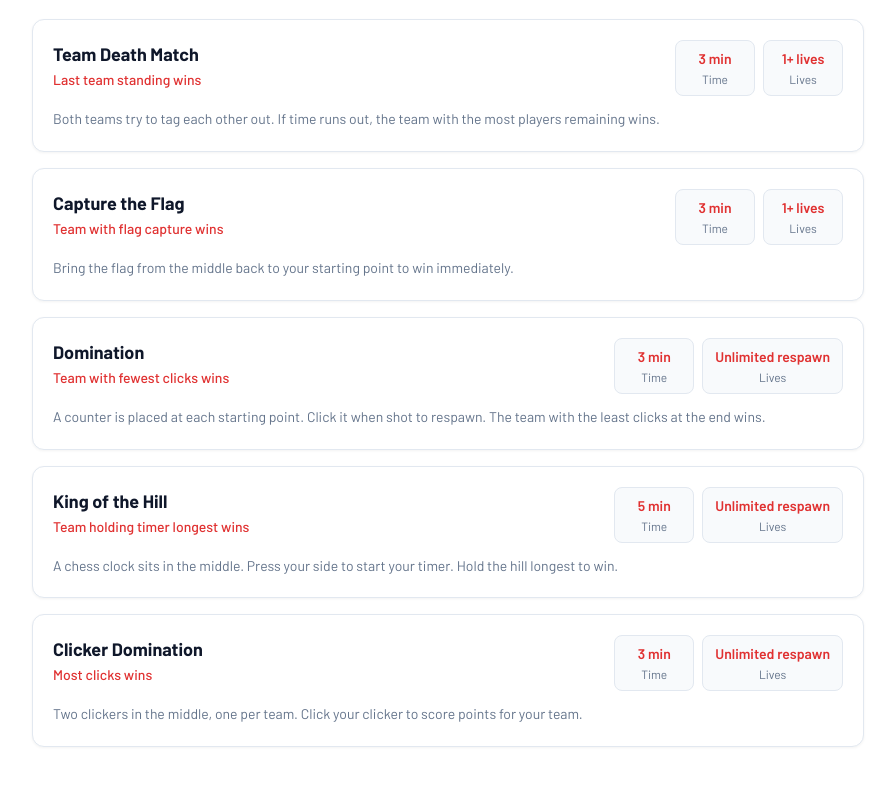
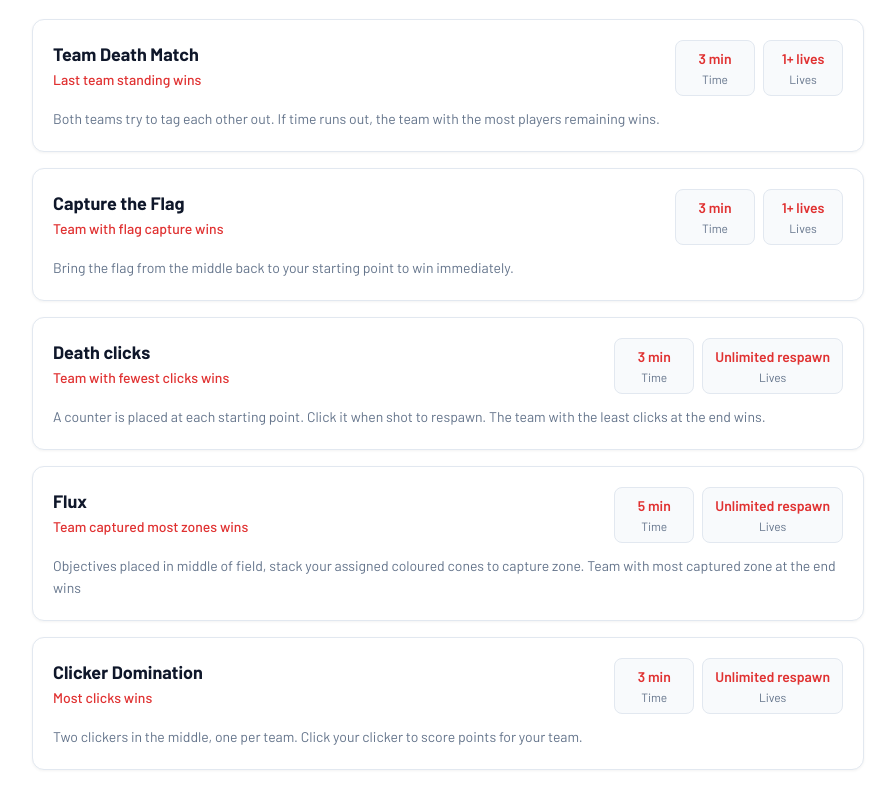
Before and after one commit to nerfsingapore2009/nerfsg-web, a React (Vite) app: page /game-modes in a window 1280 px wide. Shown: the part 468-1265 px from the top of the page, without its empty margins (192-1087 px from the left). Built offline with nearby package versions, Linux system fonts and the light colour scheme; no server answers.

Commit message:
Update GameModes.jsx

```diff
--- a/src/pages/GameModes.jsx
+++ b/src/pages/GameModes.jsx
@@ -20,18 +20,18 @@ const GAME_MODES = [
     description: 'Bring the flag from the middle back to your starting point to win immediately.',
   },
   {
-    title: 'Domination',
+    title: 'Death clicks',
     win: 'Team with fewest clicks wins',
     time: '3 min',
     lives: 'Unlimited respawn',
     description: 'A counter is placed at each starting point. Click it when shot to respawn. The team with the least clicks at the end wins.',
   },
   {
-    title: 'King of the Hill',
-    win: 'Team holding timer longest wins',
+    title: 'Flux',
+    win: 'Team captured most zones wins',
     time: '5 min',
     lives: 'Unlimited respawn',
-    description: 'A chess clock sits in the middle. Press your side to start your timer. Hold the hill longest to win.',
+    description: 'Objectives placed in middle of field, stack your assigned coloured cones to capture zone. Team with most captured zone at the end wins',
   },
   {
     title: 'Clicker Domination',
```
